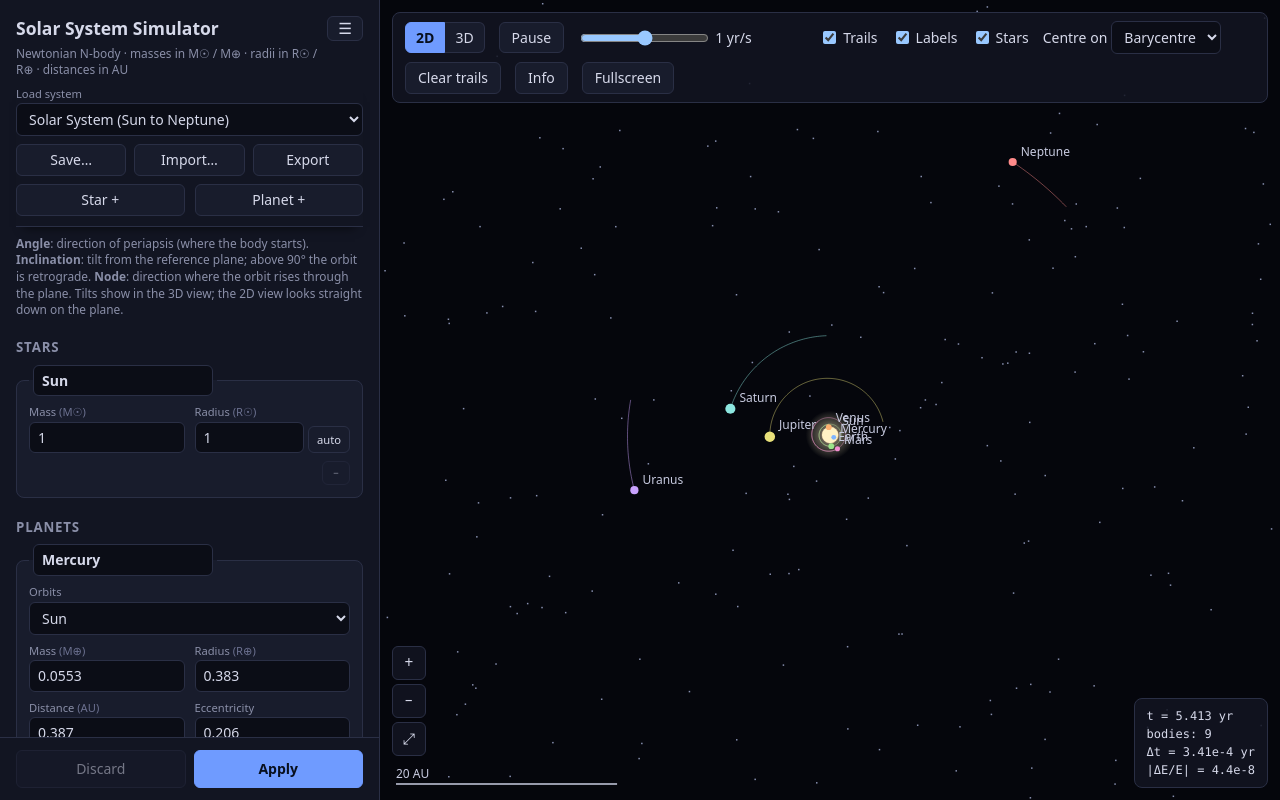
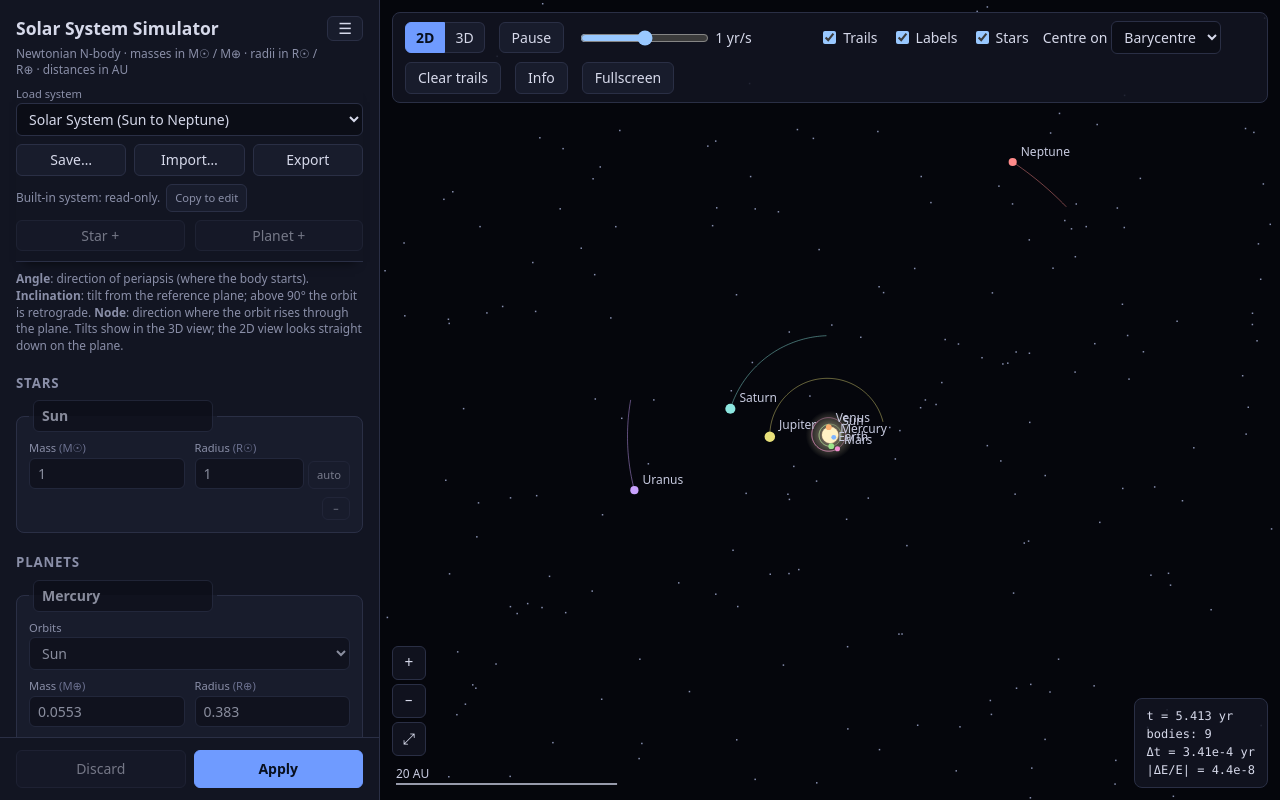
Before and after one commit to bro013/solar-system-sim, a React (Vite) app: page / in a window 1280 px wide. Built offline with nearby package versions, Linux system fonts and the light colour scheme.

Commit message:
make present solar system readonly

```diff
--- a/src/App.tsx
+++ b/src/App.tsx
@@ -22,6 +22,8 @@ function formatSpeed(yps: number) {
 
 export default function App() {
   const [config, setConfig] = useState<SystemConfig>(() => structuredClone(PRESETS[0].config))
+  /** A built-in system is loaded, so the form is read-only until it is copied. The app starts on one. */
+  const [presetLoaded, setPresetLoaded] = useState(true)
   const [applied, setApplied] = useState(config)
   const [sim, setSim] = useState(() => new Simulation(config))
   const [running, setRunning] = useState(true)
@@ -133,6 +135,11 @@ export default function App() {
     if (!validate(next).length) start(next)
   }
 
+  const load = (next: SystemConfig, preset: boolean) => {
+    setPresetLoaded(preset)
+    applyNow(next)
+  }
+
   return (
     <div className={panelOpen ? 'app' : 'app panel-hidden'}>
       {/* Hidden with CSS rather than unmounted, so the form and its messages are kept while it is closed. */}
@@ -154,7 +161,16 @@ export default function App() {
             ☰
           </button>
         </header>
-        <ConfigPanel config={config} onChange={edit} onApply={applyNow} selected={follow} focus={focusBody} />
+        <ConfigPanel
+          config={config}
+          onChange={edit}
+          onApply={applyNow}
+          onLoad={load}
+          readOnly={presetLoaded}
+          onCopy={() => setPresetLoaded(false)}
+          selected={follow}
+          focus={focusBody}
+        />
         <div className="apply-bar">
           {errors.length > 0 && (
             <ul className="errors">
--- a/src/components/ConfigPanel.tsx
+++ b/src/components/ConfigPanel.tsx
@@ -9,15 +9,21 @@ interface Props {
   config: SystemConfig
   /** An edit to the system in the form, run when Apply is pressed. */
   onChange: (config: SystemConfig) => void
-  /** A change to run straight away: loading a system, or adding or removing a body with + or −. */
+  /** A change to run straight away: adding or removing a body with + or −. */
   onApply: (config: SystemConfig) => void
+  /** A system loaded from the library, run straight away; `preset` when it is a built-in one. */
+  onLoad: (config: SystemConfig, preset: boolean) => void
+  /** True while a built-in system is loaded: the form can't be edited until it is copied. */
+  readOnly: boolean
+  /** Makes the loaded built-in system an editable copy. */
+  onCopy: () => void
   /** Body id whose card is highlighted (the followed body). Ids count the stars first, then the planets. */
   selected: number | null
   /** Body whose card to scroll into view and focus; a new object asks again. */
   focus: { id: number } | null
 }
 
-export function ConfigPanel({ config, onChange, onApply, selected, focus }: Props) {
+export function ConfigPanel({ config, onChange, onApply, onLoad, readOnly, onCopy, selected, focus }: Props) {
   const { stars, planets } = config
   const scrollBox = useRef<HTMLDivElement>(null)
   const pinnedTop = useRef<HTMLElement>(null)
@@ -66,11 +72,11 @@ export function ConfigPanel({ config, onChange, onApply, selected, focus }: Prop
     <div className="config" ref={scrollBox}>
       {/* Pinned, so loading, saving and adding bodies stay reachable while the list of bodies scrolls. */}
       <section className="config-top" ref={pinnedTop}>
-        <SystemLibrary config={config} onLoad={onApply} />
+        <SystemLibrary config={config} onLoad={onLoad} readOnly={readOnly} onCopy={onCopy} />
         <div className="grid2">
           <button
             type="button"
-            disabled={stars.length >= MAX_STARS}
+            disabled={readOnly || stars.length >= MAX_STARS}
             title={stars.length >= MAX_STARS ? `At most ${MAX_STARS} stars` : 'Add a star'}
             onClick={addStar}
           >
@@ -78,7 +84,7 @@ export function ConfigPanel({ config, onChange, onApply, selected, focus }: Prop
           </button>
           <button
             type="button"
-            disabled={planets.length >= MAX_PLANETS}
+            disabled={readOnly || planets.length >= MAX_PLANETS}
             title={planets.length >= MAX_PLANETS ? `At most ${MAX_PLANETS} planets` : 'Add a planet'}
             onClick={addPlanet}
           >
@@ -93,6 +99,8 @@ export function ConfigPanel({ config, onChange, onApply, selected, focus }: Prop
         3D view; the 2D view looks straight down on the plane.
       </p>
 
+      {/* A disabled fieldset disables every field and button in the cards at once. */}
+      <fieldset className="bodies" disabled={readOnly}>
         <h2>Stars</h2>
         {stars.map((s, i) => (
           <fieldset key={i} ref={cardRef(i)} tabIndex={-1} className={cardClass(i)}>
@@ -174,6 +182,7 @@ export function ConfigPanel({ config, onChange, onApply, selected, focus }: Prop
             </div>
           </fieldset>
         ))}
+      </fieldset>
     </div>
   )
 }
--- a/src/components/SystemLibrary.tsx
+++ b/src/components/SystemLibrary.tsx
@@ -6,8 +6,12 @@ import { SavedSystems, STORAGE_KEY } from '../sim/savedSystems'
 
 interface Props {
   config: SystemConfig
-  /** Replaces the form's contents and restarts the simulation with them. */
-  onLoad: (config: SystemConfig) => void
+  /** Replaces the form's contents and restarts the simulation with them; `preset` for a built-in system. */
+  onLoad: (config: SystemConfig, preset: boolean) => void
+  /** True while a built-in system is loaded, which can't be edited until it is copied. */
+  readOnly: boolean
+  /** Makes the loaded built-in system an editable copy. */
+  onCopy: () => void
 }
 
 function download(fileName: string, text: string) {
@@ -20,7 +24,7 @@ function download(fileName: string, text: string) {
 }
 
 /** Loading presets and saved systems, saving to browser storage, and JSON import/export. */
-export function SystemLibrary({ config, onLoad }: Props) {
+export function SystemLibrary({ config, onLoad, readOnly, onCopy }: Props) {
   const store = useMemo(() => new SavedSystems(), [])
   const [saved, setSaved] = useState(() => store.list())
   /** Name of the saved system last loaded or saved, so saving again overwrites it by default. */
@@ -49,7 +53,7 @@ export function SystemLibrary({ config, onLoad }: Props) {
   }, [store])
 
   const load = (config: SystemConfig, value: string, name: string, activeName: string | null, text: string | null) => {
-    onLoad(config)
+    onLoad(config, value.startsWith('preset:'))
     setShown({ value, name, config })
     setActive(activeName)
     setSaveName(null)
@@ -66,10 +70,21 @@ export function SystemLibrary({ config, onLoad }: Props) {
     }
   }
 
+  /** Unlocks the loaded built-in system as an unsaved, editable copy, listed as “Copy of …”. */
+  const copy = () => {
+    onCopy()
+    setShown({ value: 'copy', name: `Copy of ${shown.name}`, config })
+    setMessage(null)
+  }
+
   const trimmed = saveName?.trim() ?? ''
   const replacing = saved.some((s) => s.name === trimmed)
+  const defaultSaveName =
+    active ?? (shown.value === 'copy' ? shown.name : readOnly ? `Copy of ${shown.name}` : (config.stars[0]?.name ?? 'My system'))
   const submitSave = () => {
     if (!trimmed) return
+    // Saving a built-in system stores a copy of it, which can be edited like any saved system.
+    if (readOnly) onCopy()
     run(() => store.save(trimmed, config), `Saved “${trimmed}” in this browser.`)
     setShown({ value: `saved:${trimmed}`, name: trimmed, config })
     setActive(trimmed)
@@ -133,7 +148,7 @@ export function SystemLibrary({ config, onLoad }: Props) {
           type="button"
           disabled={!store.available}
           title={store.available ? 'Save the system in the form in this browser' : 'This browser is blocking local storage'}
-          onClick={() => setSaveName(active ?? config.stars[0]?.name ?? 'My system')}
+          onClick={() => setSaveName(defaultSaveName)}
         >
           Save…
         </button>
@@ -182,6 +197,15 @@ export function SystemLibrary({ config, onLoad }: Props) {
         </form>
       )}
 
+      {readOnly && (
+        <p className="hint saved-line">
+          Built-in system: read-only.
+          <button type="button" className="small" title="Make an editable copy of this system" onClick={copy}>
+            Copy to edit
+          </button>
+        </p>
+      )}
+
       {message && <p className={message.error ? 'import-error' : 'hint'}>{message.text}</p>}
 
       {active && saved.some((s) => s.name === active) && (
--- a/src/index.css
+++ b/src/index.css
@@ -666,3 +666,16 @@ button.link {
   stroke: var(--accent);
   stroke-width: 1;
 }
+
+/* Wraps the body cards so a built-in system's form can be disabled in one go; no box of its own. */
+.bodies {
+  border: 0;
+  margin: 0;
+  padding: 0;
+  min-width: 0;
+}
+
+.bodies:disabled input,
+.bodies:disabled select {
+  opacity: 0.6;
+}
```
Also changed, not shown: 2 other files (tests, documents, lock files or other folders). Lines whose indentation alone changed are shown as unchanged.
